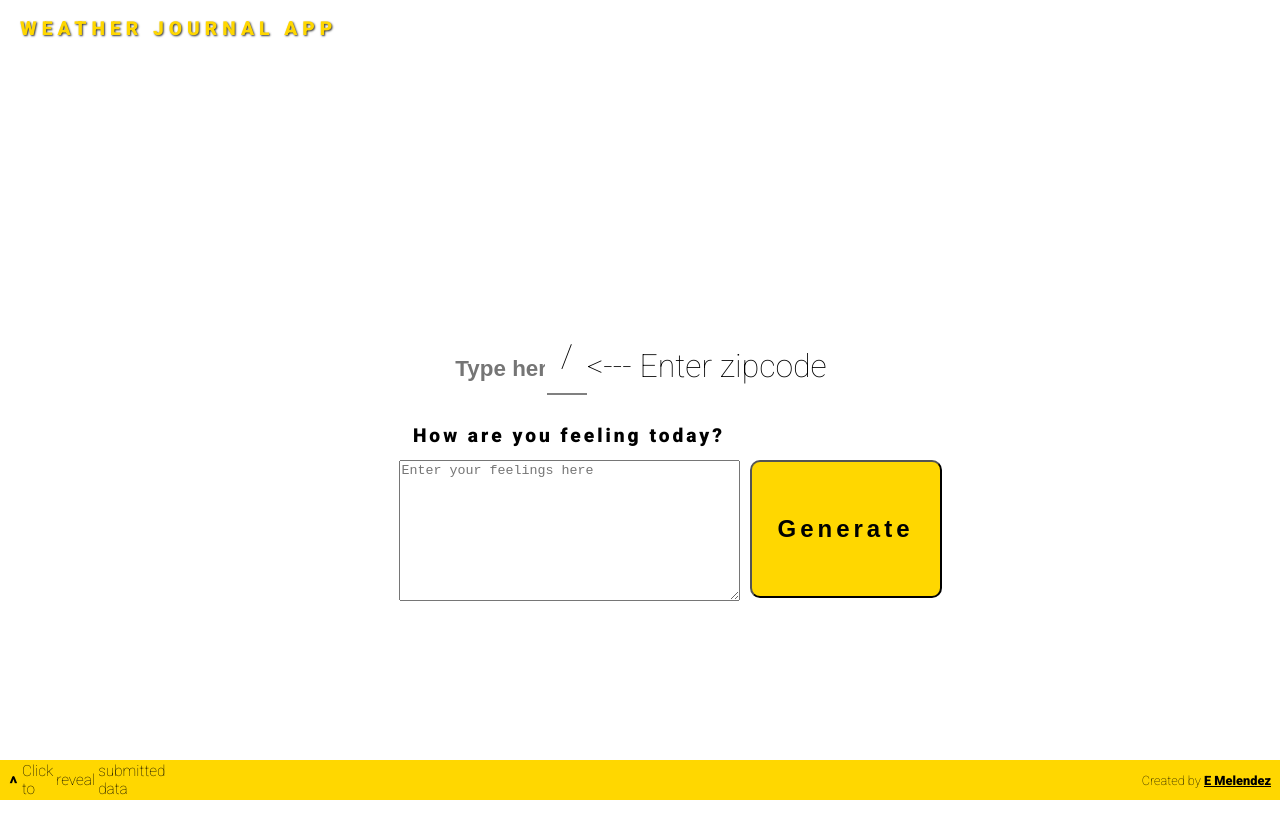
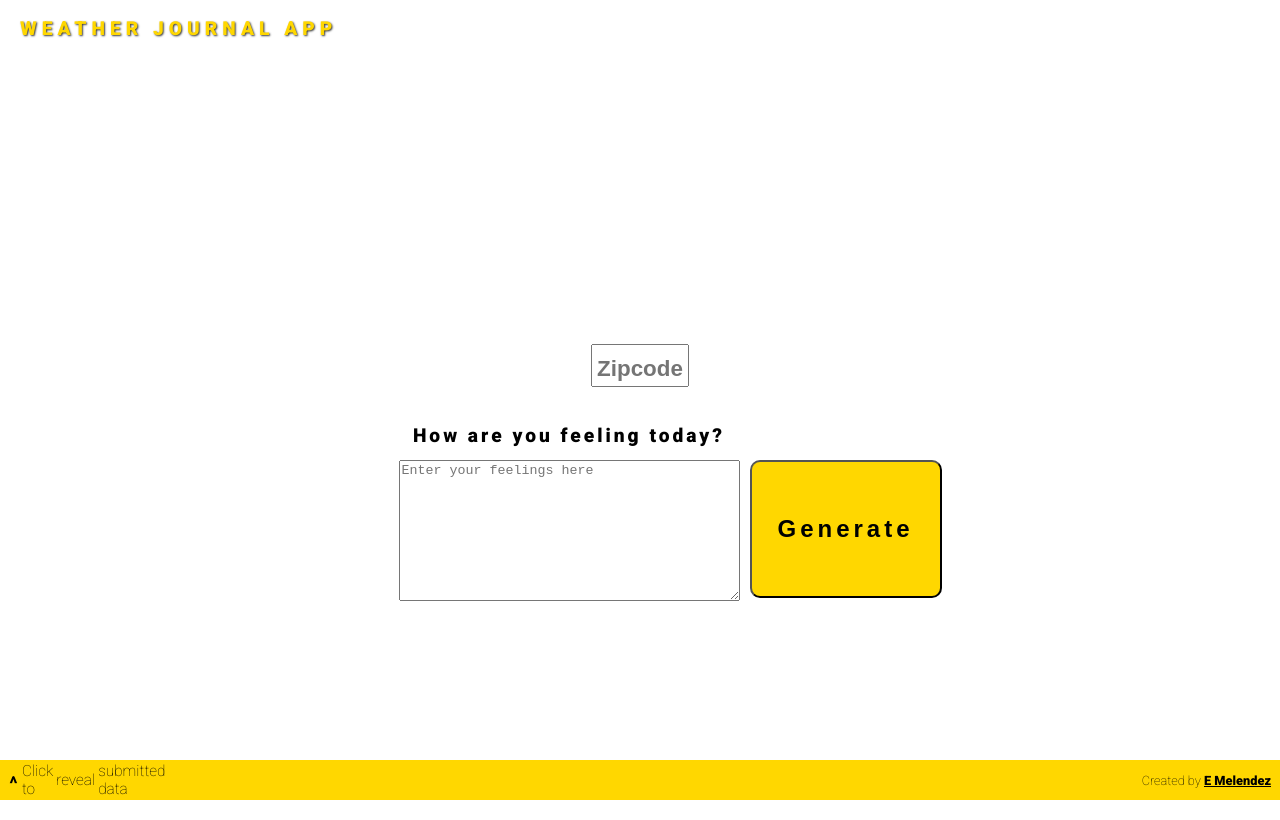
Before and after one commit to exmelendez/udacity-project3, a website: page website/index.html in a window 1280 px wide. Shown: the top 820 px of the page. Drawn offline with Linux system fonts and the light colour scheme.

Commit message:
minor changes/removals

```diff
--- a/website/app.js
+++ b/website/app.js
@@ -15,9 +15,6 @@ modalBtn.addEventListener('click', () => {
     modalKeyword.textContent = "reveal";
   }
 });
-
-// Create a new date instance dynamically with JS
-
 
 /*
 fetch('/')
@@ -53,6 +50,7 @@ const postData = (date, userEntry, weatherData) => {
   const tempMetricDisplay = document.getElementById('tempMetricDisplay');
   const weatherDesc = document.getElementById('weatherDesc');
   const weatherImg = document.getElementById('weatherImg');
+  const weatherDivide = document.getElementById('weatherDivide');
   const wthrImgBaseUrl = 'https://openweathermap.org/img/wn/';
   const wthrImgExtUrl = '@2x.png';
   const wthrImgFormUrl = `${wthrImgBaseUrl}${weatherData.weather[0].icon}${wthrImgExtUrl}`;
@@ -63,8 +61,9 @@ const postData = (date, userEntry, weatherData) => {
   tempDisplay.style.visibility = 'visible';
   tempMetricDisplay.style.visibility = 'visible';
 
+  weatherDivide.style.display = 'inherit';
   weatherImg.style.backgroundImage = `url(${wthrImgFormUrl})`;
-  weatherImg.style.display = 'inline-block';
+  weatherImg.style.display = 'flex';
 };
 
 const submitEntry = async (zip, textEntry) => {
@@ -77,7 +76,7 @@ const submitEntry = async (zip, textEntry) => {
   const d = await new Date();
   const newDate = await d.getMonth()+'.'+ d.getDate()+'.'+ d.getFullYear();
 
-  postData(newDate, textEntry, weatherData);
+  await postData(newDate, textEntry, weatherData);
 
   /*
   const res = await fetch(`${baseUrl}${geoUrl}${apiKey}`)
@@ -101,6 +100,7 @@ generateBtn.addEventListener('click', (e) => {
   const inputText= document.getElementById('feelings');
 
   submitEntry(zipcodeInput.value, inputText.value);
+  zipcodeInput.style.border = '0';
   inputText.value = '';
 });
 
--- a/website/index.html
+++ b/website/index.html
@@ -20,9 +20,9 @@
     </div>
 
     <div class="info-cont">
-      <input id="zip" class="info-cont__zipInp" type="text" placeholder="Type here" />
-      <span class="info-cont__divid">/</span>
-      <span id="weatherDesc"><--- Enter zipcode</span>
+      <input id="zip" class="info-cont__zipInp" type="text" placeholder="Zipcode" />
+      <span id="weatherDivide" class="info-cont__divid">/</span>
+      <span id="weatherDesc"></span>
       <span id="weatherImg" class="info-cont__icon"></span>
     </div>
 
--- a/website/style.css
+++ b/website/style.css
@@ -97,8 +97,8 @@ body {
 
 .info-cont__zipInp {
   width: 7%;
-  text-align: right;
-  border: 0;
+  text-align: center;
+  /* border: 1px; */
   font-size: 1em;
   font-weight: 900;
   display: inline;
@@ -135,7 +135,7 @@ body {
   text-align: center;
   width: 40px;
   height: 100%;
-  border-bottom: 2px solid gray;
+  display: none;
 }
 
 .info-cont__icon {
```
